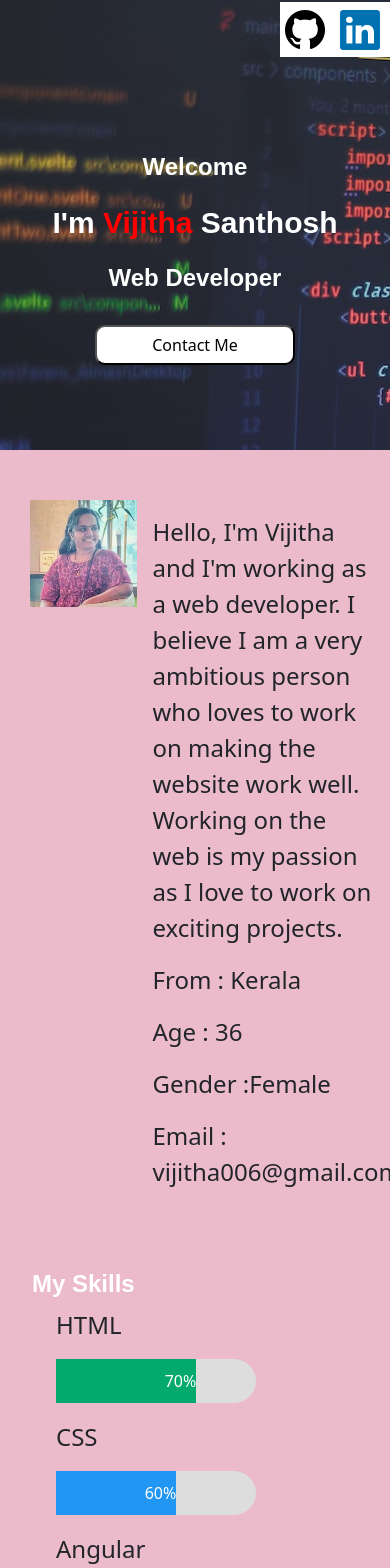
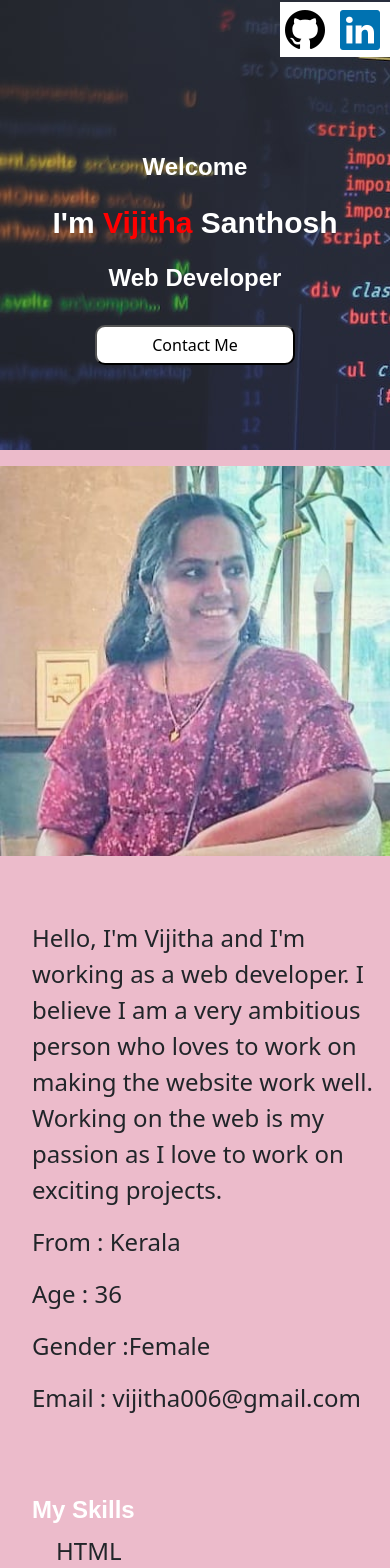
Before and after one commit to vijitha006/vijitha.io, a React (Create React App) app: page / in a window 390 px wide. Shown: the top 1568 px of the page. Built offline with nearby package versions, Linux system fonts and the light colour scheme.

Commit message:
added validation

```diff
--- a/src/App.css
+++ b/src/App.css
@@ -64,15 +64,3 @@ li {
 {
   padding-left: 2em;
 }
-@media only screen and (max-width: 600px) {
-  .image1 {
-    width: 100%;
-  }
-  .image{
-    padding: 0;
-  }
-  .details {
-    padding-left: 2em;
-    width: 100%;
-  }
-}
--- a/src/App.js
+++ b/src/App.js
@@ -38,8 +38,8 @@ function App() {
         <section className='projects'>
           <h2 className="heading2" style={{ textAlign: 'left' }}>Projects</h2>
           <ul>
-            <li><a href="https://www.honeycombtech.org/">Honeycomb Technology website</a></li>
-            <li><a href="https://www.thechesswarriors.com/">The Chesswarriors</a></li>
+            <li><a href="https://www.honeycombtech.org/" target='_blank'>Honeycomb Technology website</a></li>
+            <li><a href="https://www.thechesswarriors.com/" target='_blank'>The Chesswarriors</a></li>
           </ul>
         </section>
         <Contact/>
--- a/src/about/about.css
+++ b/src/about/about.css
@@ -27,3 +27,20 @@
   margin-bottom: 4em;
 
 }
+
+@media screen and (max-width: 600px) {
+  .image1 {
+    width: 100%;
+  }
+  .image{
+    padding: 0;
+    display: flex;
+    justify-content: center;
+    align-items: center;
+    margin-top: 1em;
+  }
+  .details {
+    padding-left: 2em;
+    width: 100%;
+  }
+}
--- a/src/contact/Contact.js
+++ b/src/contact/Contact.js
@@ -9,13 +9,13 @@ const Contact=()=>{
     <div className="contact-form">
         <form className="form">
             <label>First Name</label>
-            <input type="text" className="input-text"></input>
-            <label>Last Name</label>
-            <input type="text" className="input-text"></input>
+            <input type="text" className="input-text" required></input>
+            <label>Email id </label>
+            <input type="email" className="input-text" required></input>
             <label>Your Meassage</label>
             <textarea className='textarea'></textarea>
             <div className='text-center mb-3'>
-            <button type="submit" >Submit</button>
+            <button type="submit" onClick={() => window.location = 'mailto:vijitha006@gmail.com'} >Submit</button>
             </div>
         </form>
     </div>
--- a/src/footer/Footer.js
+++ b/src/footer/Footer.js
@@ -5,7 +5,7 @@ const Footer=()=>{
 <div>© Copyright 2023 Vijitha</div>
 <div>
 <a href="https://github.com/vijitha006/vijitha006.github.io" target="_blank" rel="noreferrer" className="text-decoration-none"><span className="bi bi-github custom_github" ></span></a>
-        <a href="https://www.linkedin.com/in/vijitha-santhosh-a06969269/" target="_blank" rel="noreferrer" className="text-decoration-none"><span className="bi bi-linkedin custom_linkedin"></span></a>
+        <a href="https://www.linkedin.com/in/vijithasanthosh/" target="_blank" rel="noreferrer" className="text-decoration-none"><span className="bi bi-linkedin custom_linkedin"></span></a>
 
 </div>
 </section>
--- a/src/header/Header.js
+++ b/src/header/Header.js
@@ -17,7 +17,7 @@ const Header = () => {
       </div> */}
       <div className="icons">
         <a href="https://github.com/vijitha006/vijitha006.github.io" target="_blank" rel="noreferrer" className="text-decoration-none"><span className="bi bi-github custom_github" ></span></a>
-        <a href="https://www.linkedin.com/in/vijitha-santhosh-a06969269/" target="_blank" rel="noreferrer" className="text-decoration-none"><span className="bi bi-linkedin custom_linkedin"></span></a>
+        <a href="https://www.linkedin.com/in/vijithasanthosh/" target="_blank" rel="noreferrer" className="text-decoration-none"><span className="bi bi-linkedin custom_linkedin"></span></a>
       </div >
       <div className="introduction">
       <h2 className="heading2"> Welcome</h2>
```
